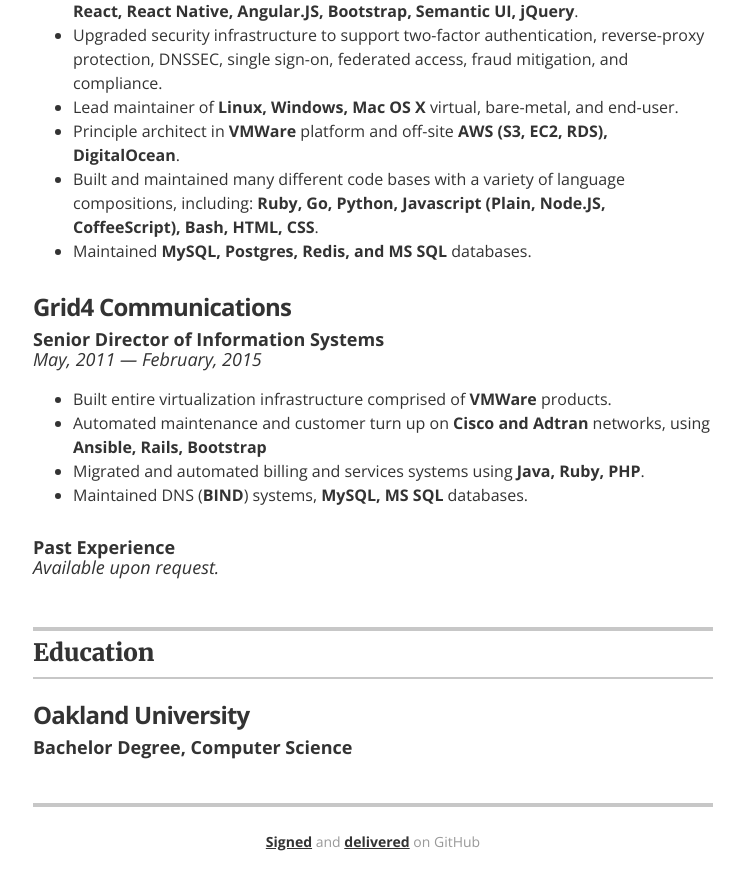
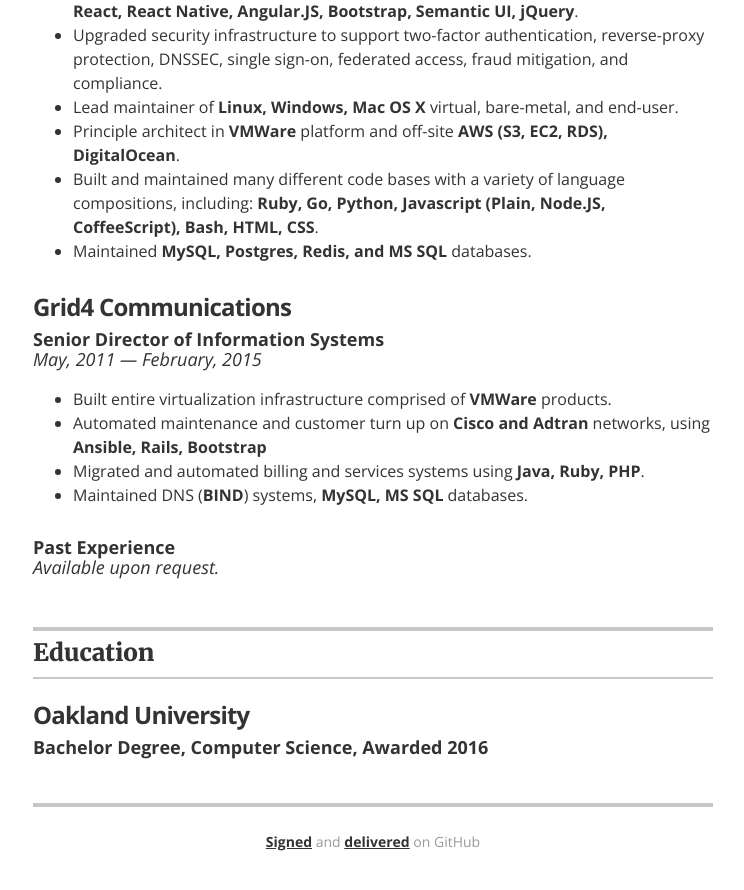
Before and after one commit to bryanculver/bryanculver.github.io, a Jekyll site: the page built from resume.html, in a window 1280 px wide and 900 px high, scrolled down 2367 px. Shown: the top 890 px of the window, without its empty margins (267-1011 px from the left). Built offline with Jekyll 4.4.1, drawn with Linux system fonts in a browser that asks for light colours.

Commit message:
Update resume.html

```diff
--- a/_layouts/resume.html
+++ b/_layouts/resume.html
@@ -171,7 +171,7 @@
 
         <div class="resume-item" itemscope itemprop="alumniOf" itemtype="//schema.org/CollegeOrUniversity">
           <h3 class="resume-item-title" itemprop="name">Oakland University</h3>
-          <h4 class="resume-item-details" itemprop="description">Bachelor Degree, Computer Science</h4>
+          <h4 class="resume-item-details" itemprop="description">Bachelor Degree, Computer Science, Awarded 2016</h4>
         </div>
 
       </section>
```
